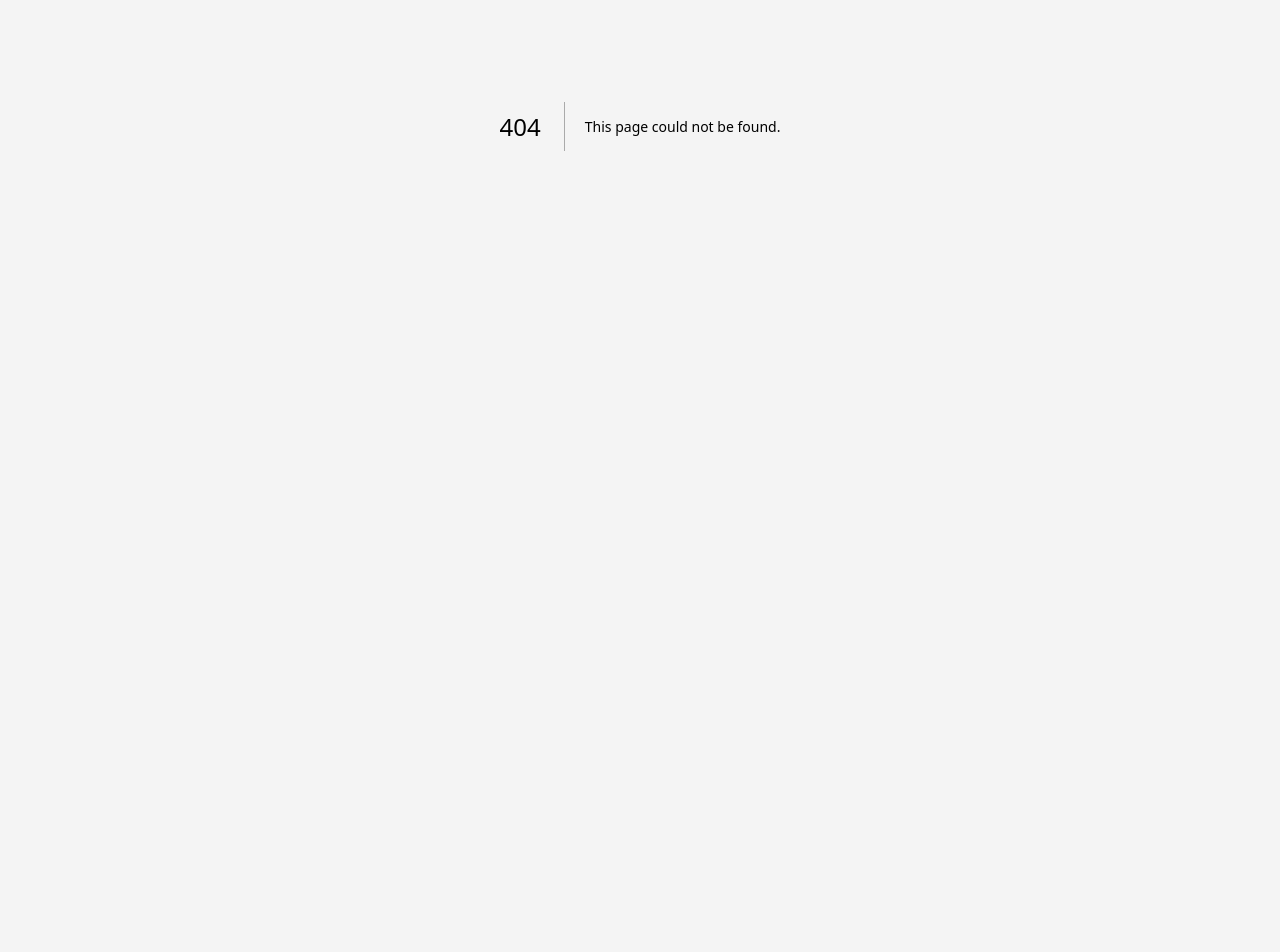
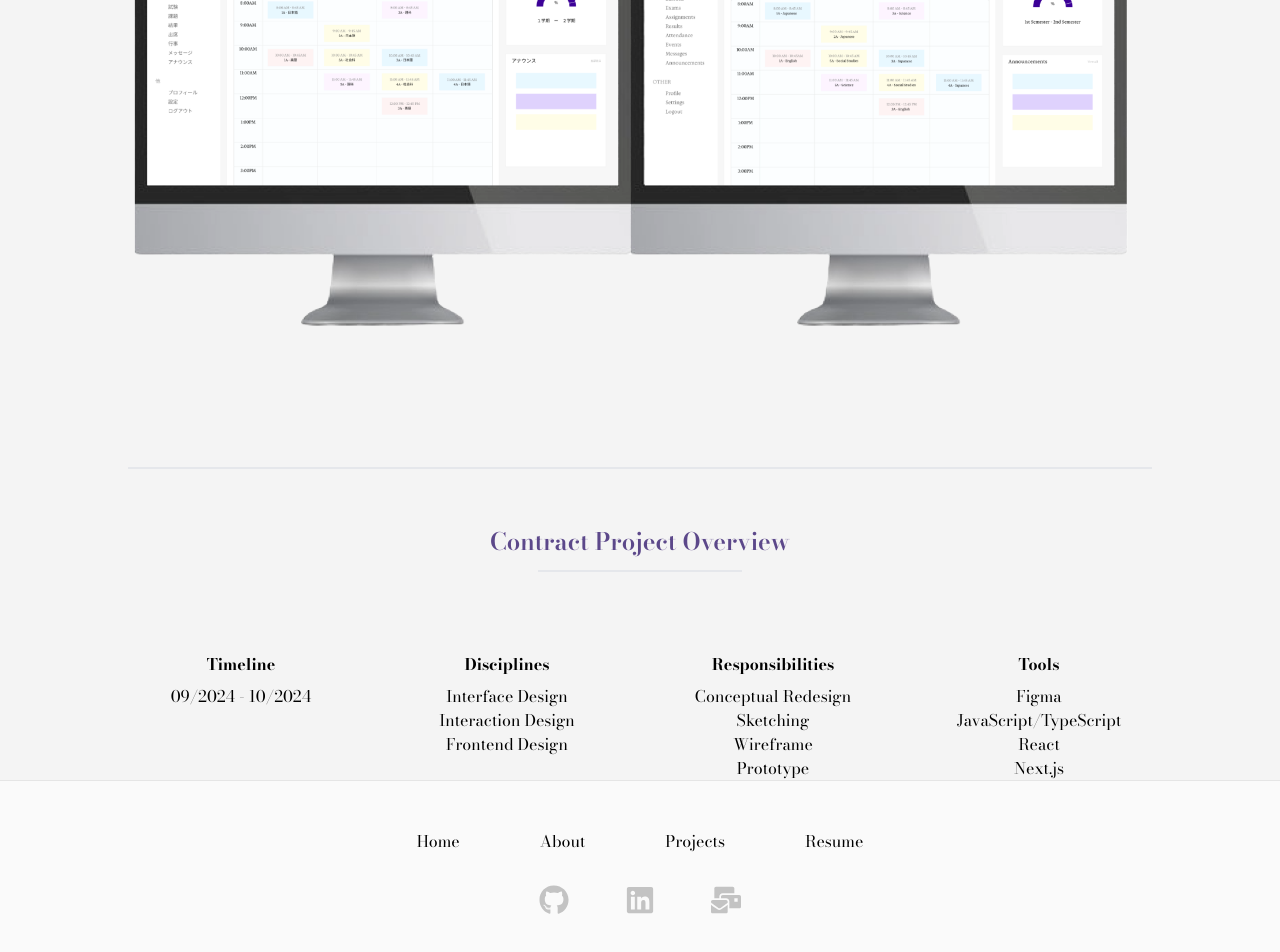
Before and after one commit to dashleremi/portfolio-v2, a Next.js app: page /project1 in a window 1280 px wide. Before the commit this address had no page. Shown: the part 274-1226 px from the top of the page. Before the commit the page ends 800 px from the top, so only its background shows below. Built offline with nearby package versions, Linux system fonts and the light colour scheme; a web font is replaced by a local one.

Commit message:
project updates, new paginations

```diff
--- a/pages/Resume.tsx
+++ b/pages/Resume.tsx
@@ -1,5 +1,6 @@
 import Footer from '@/components/Footer'
 import NavBar from '@/components/NavBar'
+import Link from 'next/link'
 import React from 'react'
 
 const Resume = () => {
@@ -58,7 +59,7 @@ const Resume = () => {
             </div>
 
             <p className='mt-40 text-2xl uppercase font-bold'>Experience</p>
-            <a href="">
+            <Link href="/project1">
               <div className='mt-10 flex items-center justify-between glassmorphism-container p-10 hover:bg-[#d2d2d23f] transition-all duration-300'>
                 <div>
                   <h2 className='font-bold text-2xl mb-5'>J's International School</h2>
@@ -67,9 +68,9 @@ const Resume = () => {
                 </div>
                 <img src="js.png" alt="" className='w-[80px] h-[80px] opacity-50'/>
               </div>
-            </a>
+            </Link>
 
-            <a href="">
+            <Link href="/project2">
               <div className='mt-10 flex items-center justify-between glassmorphism-container p-10 hover:bg-[#d2d2d23f] transition-all duration-300'>
                 <div>
                   <h2 className='font-bold text-2xl mb-5'>Hawaii Technology Development Corporation</h2>
@@ -78,20 +79,20 @@ const Resume = () => {
                 </div>
                 <img src="htdc.png" alt="" className='w-[90px] h-[90px] opacity-50'/>
               </div>
-            </a>
+            </Link>
 
-            <a href="">
+            <Link href="/project3">
               <div className='mt-10 flex items-center justify-between glassmorphism-container p-10 hover:bg-[#d2d2d23f] transition-all duration-300'>
                 <div>
                   <h2 className='font-bold text-2xl mb-5'>CHANEL</h2>
                   <p className='text-xl'>May 2023 - Oct 2023</p>
                   <p className='mt-5'>Maintained design documentation and style guides across multiple projects, modernized UX/UI designs using Adobe XD  <br /> and Figma, and conducted user research to improve usability.</p>
                 </div>
-                <img src="chanel.png" alt="" className='w-[150px] h-[90px] -mr-10 opacity-50'/>
+                <img src="chanel.png" alt="" className='w-[150px] h-[90px] -mr-8 opacity-50'/>
               </div>
-            </a>
+            </Link>
 
-            <a href="">
+            <Link href="/project4">
               <div className='mt-10 flex items-center justify-between glassmorphism-container p-10 hover:bg-[#d2d2d23f] transition-all duration-300'>
                 <div>
                   <h2 className='font-bold text-2xl mb-5'>Anthropologie</h2>
@@ -100,7 +101,7 @@ const Resume = () => {
                 </div>
                 <img src="anthro.png" alt="" className='w-[70px] h-[70px] mr-3 opacity-50'/>
               </div>
-            </a>
+            </Link>
 
           </div>
         </section>
--- /dev/null
+++ b/pages/project1.tsx
@@ -0,0 +1,55 @@
+import Footer from '@/components/Footer'
+import NavBar from '@/components/NavBar'
+import React from 'react'
+
+const project1 = () => {
+  return (
+    <div>
+        <NavBar/>
+        <div className="flex flex-col items-center justify-center min-h-screen">
+            <h1 className="text-[#5c488a] text-4xl text-center font-extralight mb-8">School Management Dashboard</h1>
+            <div className="flex justify-center">
+                <img src="j-intl.png" alt="School Dashboard" className="w-[90%] max-w-[1300px] h-auto" />
+            </div>
+            <hr className="w-[80%] mx-auto my-8 border-t-2 border-gray-200" />
+        </div>
+
+        <div className='flex justify-center w-full'>
+            <div className='w-[80%] flex flex-col items-center'>
+                <h1 className='text-[#5c488a] text-2xl text-center font-semibold'>Contract Project Overview</h1>
+                <hr className="w-[20%] mx-auto my-3 border-t-2 border-gray-200 mb-20" />
+                <div className="grid grid-cols-4 gap-10 w-full text-center">
+                    <div>
+                        <h2 className='mb-2 font-bold'>Timeline</h2>
+                        <p>09/2024 - 10/2024</p>
+                    </div>
+                    <div>
+                        <h2 className='mb-2 font-bold'>Disciplines</h2>
+                        <p>Interface Design</p>
+                        <p>Interaction Design</p>
+                        <p>Frontend Design</p>
+                    </div>
+                    <div>
+                        <h2 className='mb-2 font-bold'>Responsibilities</h2>
+                        <p>Conceptual Redesign</p>
+                        <p>Sketching</p>
+                        <p>Wireframe</p>
+                        <p>Prototype</p>
+
+                    </div>
+                    <div>
+                        <h2 className='mb-2 font-bold'>Tools</h2>
+                        <p>Figma</p>
+                        <p>JavaScript/TypeScript</p>
+                        <p>React</p>
+                        <p>Next.js</p>
+                    </div>
+                </div>
+            </div>
+        </div>
+        <Footer/>
+    </div>
+  )
+}
+
+export default project1
--- /dev/null
+++ b/pages/project2.tsx
@@ -0,0 +1,9 @@
+import React from 'react'
+
+const project2 = () => {
+  return (
+    <div>project2</div>
+  )
+}
+
+export default project2
--- /dev/null
+++ b/pages/project3.tsx
@@ -0,0 +1,9 @@
+import React from 'react'
+
+const project3 = () => {
+  return (
+    <div>project3</div>
+  )
+}
+
+export default project3
--- /dev/null
+++ b/pages/project4.tsx
@@ -0,0 +1,9 @@
+import React from 'react'
+
+const project4 = () => {
+  return (
+    <div>project4</div>
+  )
+}
+
+export default project4
```
